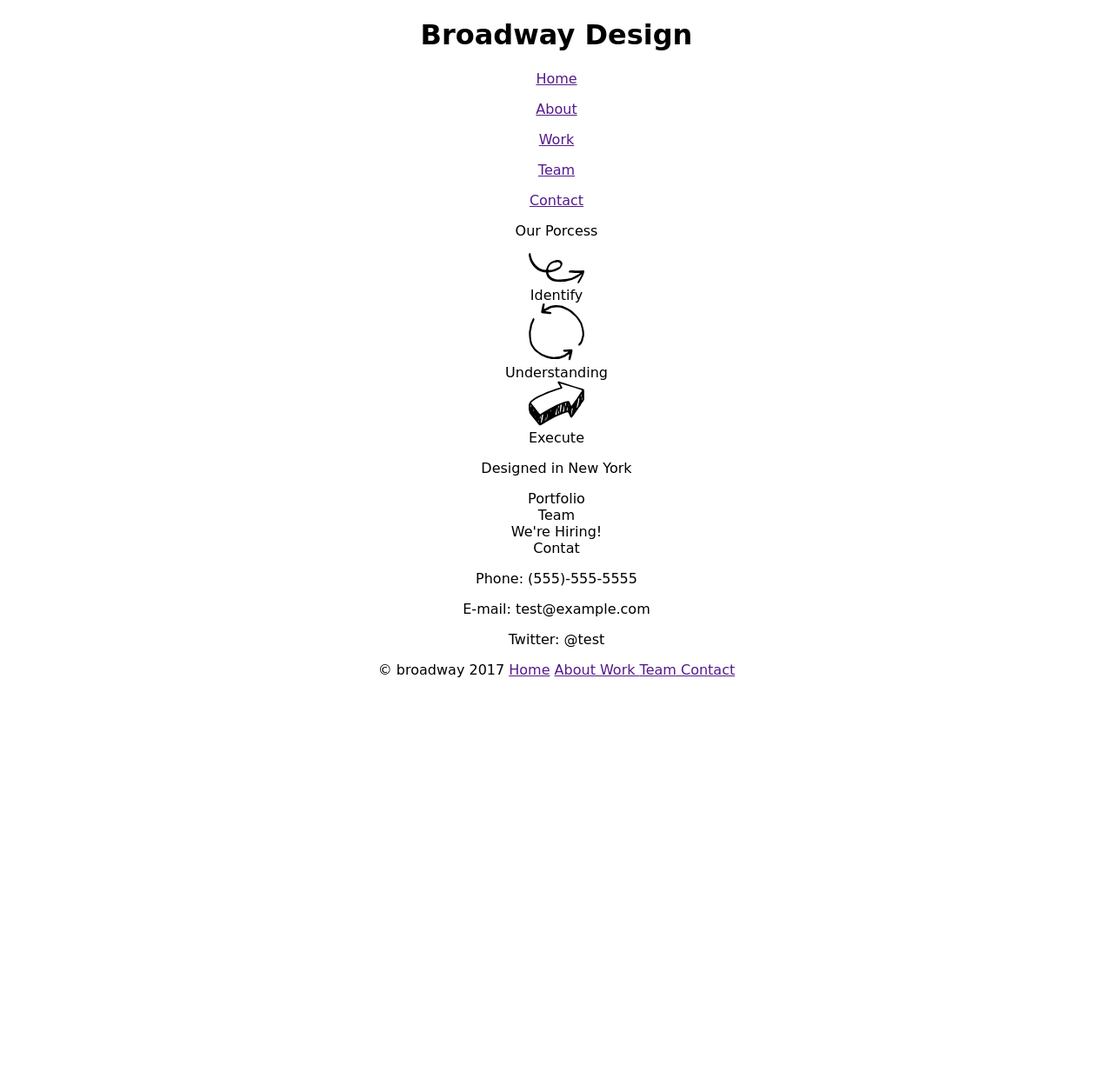
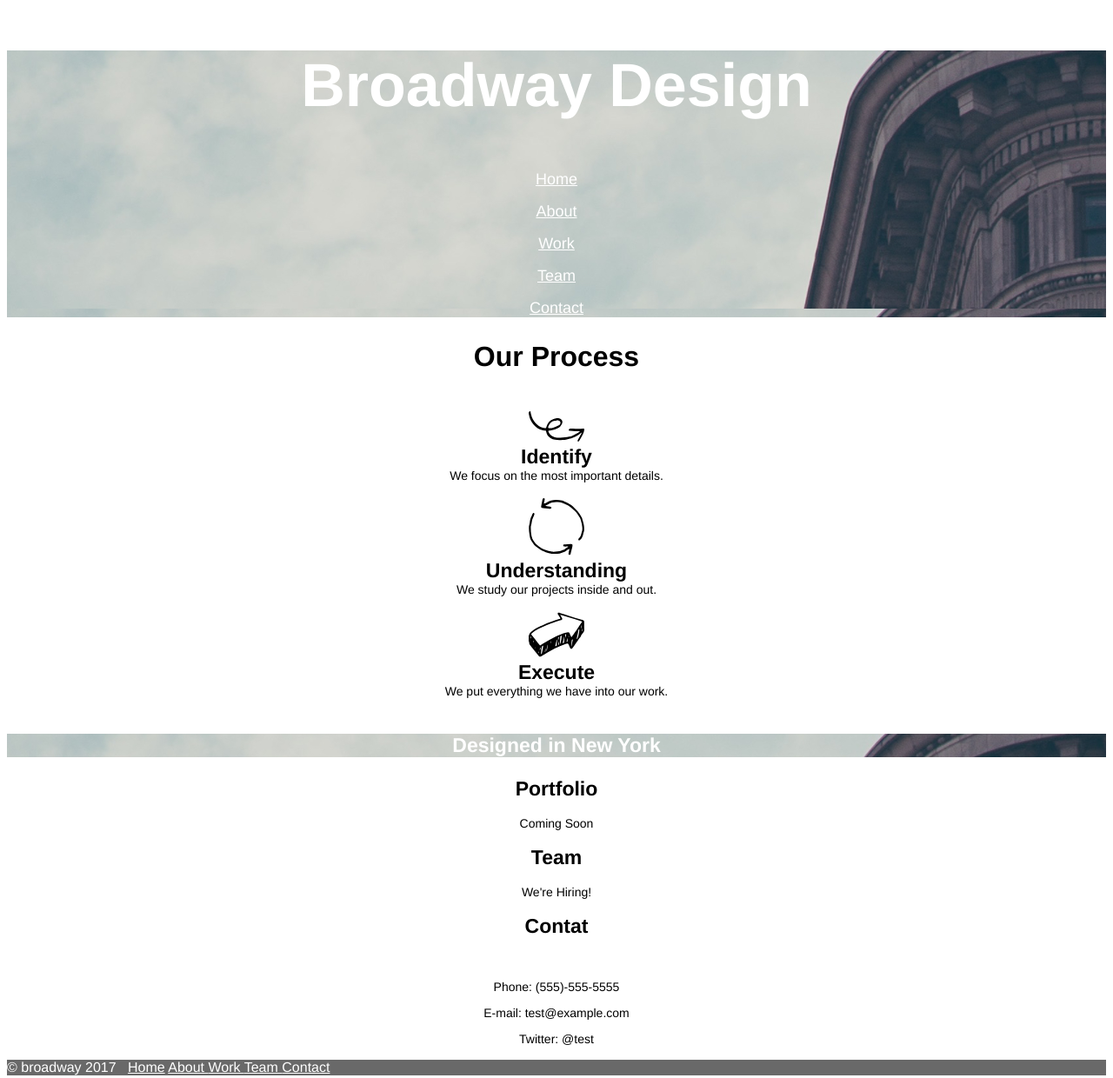
Before and after one commit to giomha/Broadway, a plain HTML site: page index.html in a window 1280 px wide. Shown: the whole page at 87% size. Before the commit the page ends 800 px from the top, so only its background shows below. Drawn offline with Linux system fonts and the light colour scheme.

Commit message:
Created header texts

```diff
--- a/index.html
+++ b/index.html
@@ -6,52 +6,57 @@
     <link href="resources/css/style.css" type="text/css" rel="stylesheet">
   </head>
   <body>
-    <div class = "bgpIron">
+    <nav class = "bgpIron">
       <h1>Broadway Design</h1>
-      <div ID = "HeadMenu">
-        <p><a href="">Home</a></p>
-        <p><a href="">About </a></p>
-        <p><a href="">Work </a></p>
-        <p><a href="">Team </a></p>
-        <p><a href="">Contact </a></p>
-      </div>
-      <p><div id=process>Our Porcess</div></p>
-      </div>
+        <p><a href="#home">Home</a></p>
+        <p><a href="#about">About </a></p>
+        <p><a href="#work">Work </a></p>
+        <p><a href="#team">Team </a></p>
+        <p><a href="#contact">Contact</a></p>
+    </nav>
+      <div id="home">
+        <h2>Our Process</h2><br/>
         <div class="stregthIcon"> <img src="resources/images/identify.svg" /> </div>
         <div class="StrHeading"> Identify </div>
-      <div class="Narrative" We focus on the most important details. </div>
-
+        <div class="Narrative"> We focus on the most important details. </div><br/>
+      </div>
+      <div id="about">
         <div class=stregthIcon><img src="resources/images/understand.svg" /></div>
         <div class="StrHeading"> Understanding </div>
-      <div class="Narrative" We study our projects inside and out. </div>
+        <div class="Narrative"> We study our projects inside and out. </div><br/>
 
         <div class=stregthIcon><img src="resources/images/execute.svg" /></div>
         <div class="StrHeading">Execute</div>
-      <div class="Narrative" We put everything we have into our work. </div>
-    <div class = "bgpIron"
-        div class="Strheading">
+        <div class="Narrative"> We put everything we have into our work. </div><br/>
+      </div>
+    <div class="bgpIron">
+        <div class="StrHeading">
           <p>Designed in New York </p>
       </div>
-      <div class="StrHeading">Portfolio</div>
-      <div class="Narrative" Coming Soon </div>
-
-      <div class="StrHeading">Team</div>
-      <div class="Narrative"> We're Hiring! </div>
-
-      <div class="StrHeading">Contat</div>
-      <div class="Narrative">
+    </div>
+    <div id="work">
+      <div class="StrHeading">Portfolio</div><br/>
+      <div class="Narrative"> Coming Soon </div><br/>
+    </div>
+    <div id="team">
+      <div class="StrHeading">Team</div><br/>
+      <div class="Narrative"> We're Hiring! </div><br/>
+    </div>
+    <div id="contact">
+        <div class="StrHeading">Contat</div><br/>
+        <div class="Narrative"><br/>
           <p>Phone: (555)-555-5555</P>
             <p>E-mail: test@example.com</P>
               <p>Twitter: @test</P>
         </div>
     </div>
-    <div id = "bottomHead">
-      <span="copyWrite"> &copy; broadway 2017</span>
-        <a href="">Home</a>
-        <a href="">About </a>
-        <a href="">Work </a>
-        <a href="">Team </a>
-        <a href="">Contact </a>
+    <div class="Footer">
+      <p>  &copy; broadway 2017 &nbsp;
+        <a href="#home">Home</a>
+        <a href="#about">About </a>
+        <a href="#work">Work </a>
+        <a href="#team">Team </a>
+        <a href="#contact">Contact </a> </P>
     </div>
 
   </body>
--- a/resources/css/style.css
+++ b/resources/css/style.css
@@ -1,5 +1,41 @@
 body {
-  font-family: cursive;
+  font-family:helvetica;
   text-align: center;
    background-color: white;
 }
+.bgpIron {
+  background-image: url("../images/the-flatiron-building.png");
+}
+h1 {
+  font-size: 70px;
+  font-weight: bold;
+  color: white;
+}
+.bgpIron a {
+  color:white;
+  font-size: 18px;
+}
+h2 {
+  font-size: 32px;
+  font-weight: bold;
+}
+.StrHeading {
+  font-size: 23px;
+  font-weight: bold;
+}
+.Narrative {
+  font-size: 14px;
+}
+.bgpIron .StrHeading {
+  font-size: 23px;
+  font-weight: bold;
+  color: white;
+}
+.Footer {
+  background-color: dimgray;
+  text-align: left;
+  color: white;
+}
+.Footer a {
+  color: white;
+}
```
Lines whose indentation alone changed are shown as unchanged.
